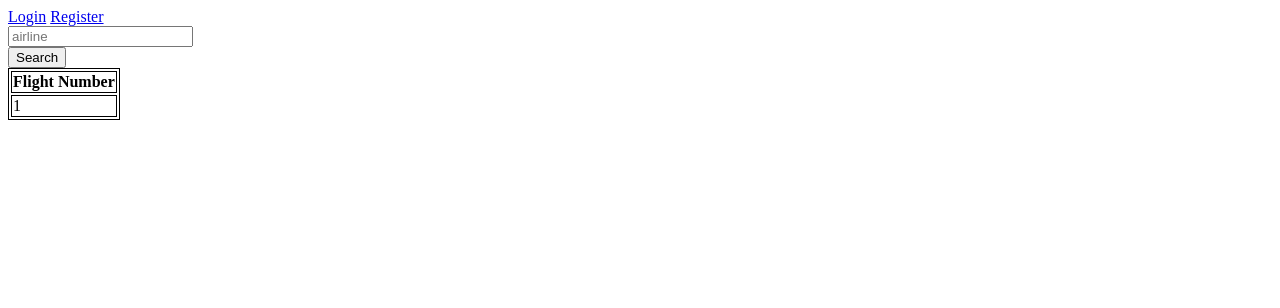
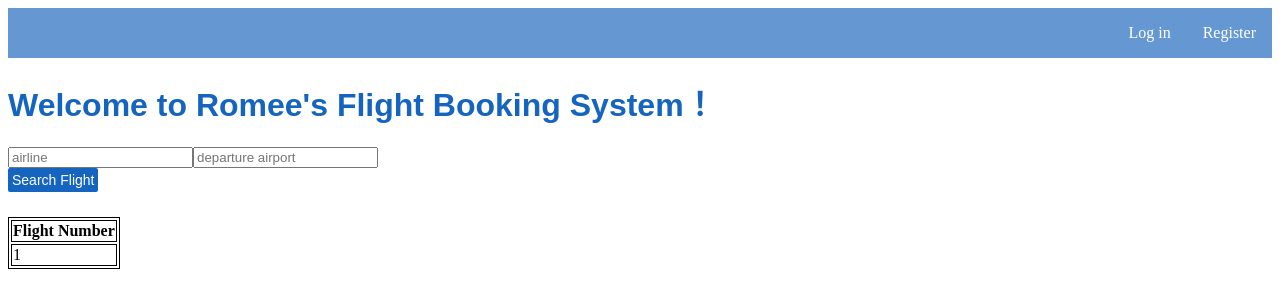
Before and after one commit to ROMEEZHOU/Flight_System_Web_Application, a Flask app: template template/index.html in a window 1280 px wide. Shown: the top 308 px of the page. Run offline with Flask 2, Linux system fonts and the light colour scheme; the template is opened without the code that fills it: most values are stand-ins (such as "Sample title", 1, 10 or a date in 2020).

Commit message:
Simple GUI for start page added

```diff
--- a/template/index.html
+++ b/template/index.html
@@ -5,15 +5,70 @@
 
 </head>
 
+<style type="text/css">
+	.navigation {
+  		display: flex;
+  		flex-flow: row wrap;
+  		justify-content: flex-end;
+
+  		list-style: none;
+  		margin: 0;
+  		background: #6598d3;
+	}
+
+	.navigation a {
+  		text-decoration: none;
+  		display: block;
+  		padding: 1em;
+  		color: white;
+	}
+
+	.navigation a:hover {
+  		background: #1565C0;
+	}
+
+	h1 {
+        color: #1565C0;
+        font-family: arial;
+    }
+
+	#post_button {
+        float: left;
+        background-color: #1565C0;
+        border: none;
+        color: white;
+        padding: 4px;
+        font-size: 14px;
+        border-radius: 2px;
+	}
+
+</style>
+
 <body>
-	<a href="/login">Login</a>
-	<a href="/register">Register</a>
+	<div>
+		<ul class="navigation">
+			<li><a href="#">Log in </a></li>
+			<li><a href="#">Register</a></li>
+		</ul>
+	</div>
 
+	<h1>Welcome to Romee's Flight Booking System！</h1>
+
+	<div style="min-height: 70px; flex: 1;">
 		<form action="/SearchFlight1" method="POST">
+			<div style="display: table;">
+				<div style="display: table-cell;">
 					<input type="text" name = "airline" placeholder="airline" required/> </br>
-		<input type="submit" value = Search />
+				</div>
+				<div style="display: table-cell;">
+					<input type="text" name = "dept_airport" placeholder="departure airport" required/> </br>
+				</div>
+			</div>
+			<input id="post_button" type="submit" value="Search Flight" />
 		</form>
+	</div>
 
+	<div>
 		<style type="text/css">
 			table, th, td{
 				border: 1px solid black;
@@ -30,6 +85,8 @@
 		{% endfor %}
 		</table>
 
+	</div>
+
 </body>
 
 </html>
```
Lines whose indentation alone changed are shown as unchanged.
